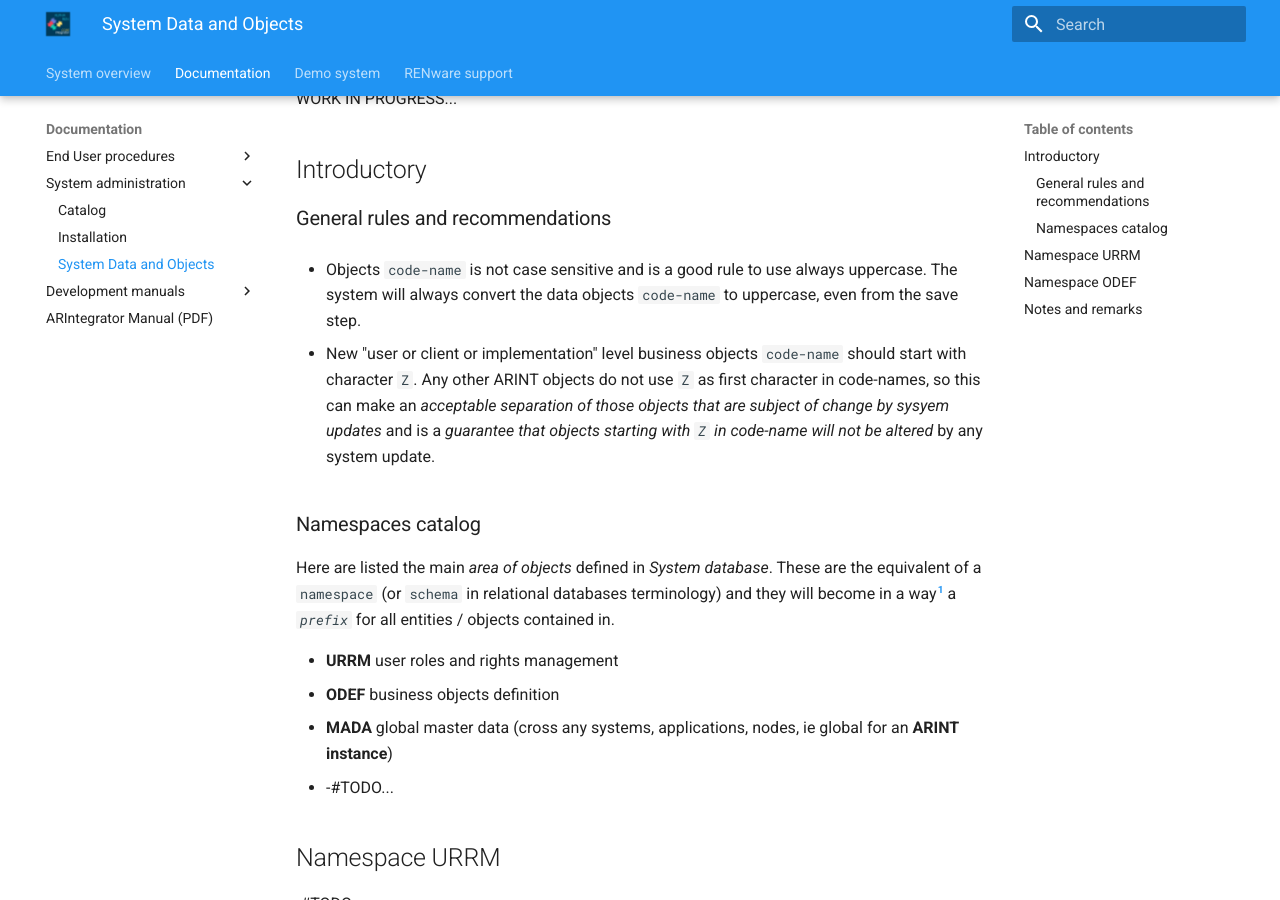
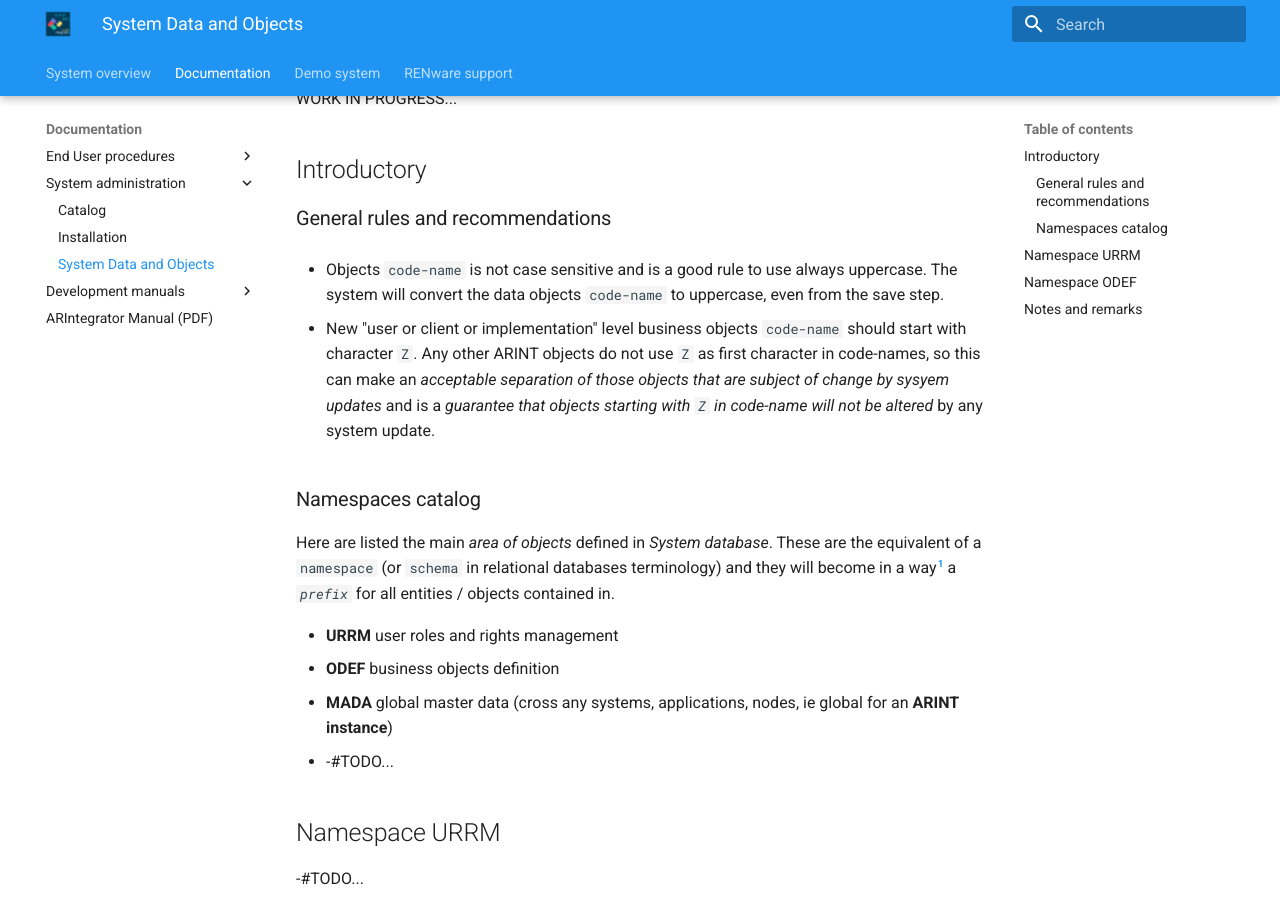
Before and after one commit to petre-renware/arint, an MkDocs documentation site: the page built from doc_src/810-DSGN/810.03-System_Data_and_Objects.md, in a window 1280 px wide and 900 px high, scrolled down 943 px. Built offline with MkDocs 1.6.1 and Material for MkDocs 9.7.7, drawn with Linux system fonts in a browser that asks for light colours.

Commit message:
Update 810.03-System_Data_and_Objects.md

```diff
--- a/doc_src/810-DSGN/810.03-System_Data_and_Objects.md
+++ b/doc_src/810-DSGN/810.03-System_Data_and_Objects.md
@@ -20,7 +20,7 @@
 
 ### General rules and recommendations
 
-* Objects `code-name` is not case sensitive and is a good rule to use always uppercase. The system will always convert the data objects `code-name` to uppercase, even from the save step.
+* Objects `code-name` is not case sensitive and is a good rule to use always uppercase. The system will convert the data objects `code-name` to uppercase, even from the save step.
 
 * New "user or client or implementation" level business objects `code-name` should start with character `Z`. Any other ARINT objects do not use `Z` as first character in code-names, so this can make an *acceptable separation of those objects that are subject of change by sysyem updates* and is a *guarantee that objects starting with `Z` in code-name will not be altered* by any system update.
 
```
